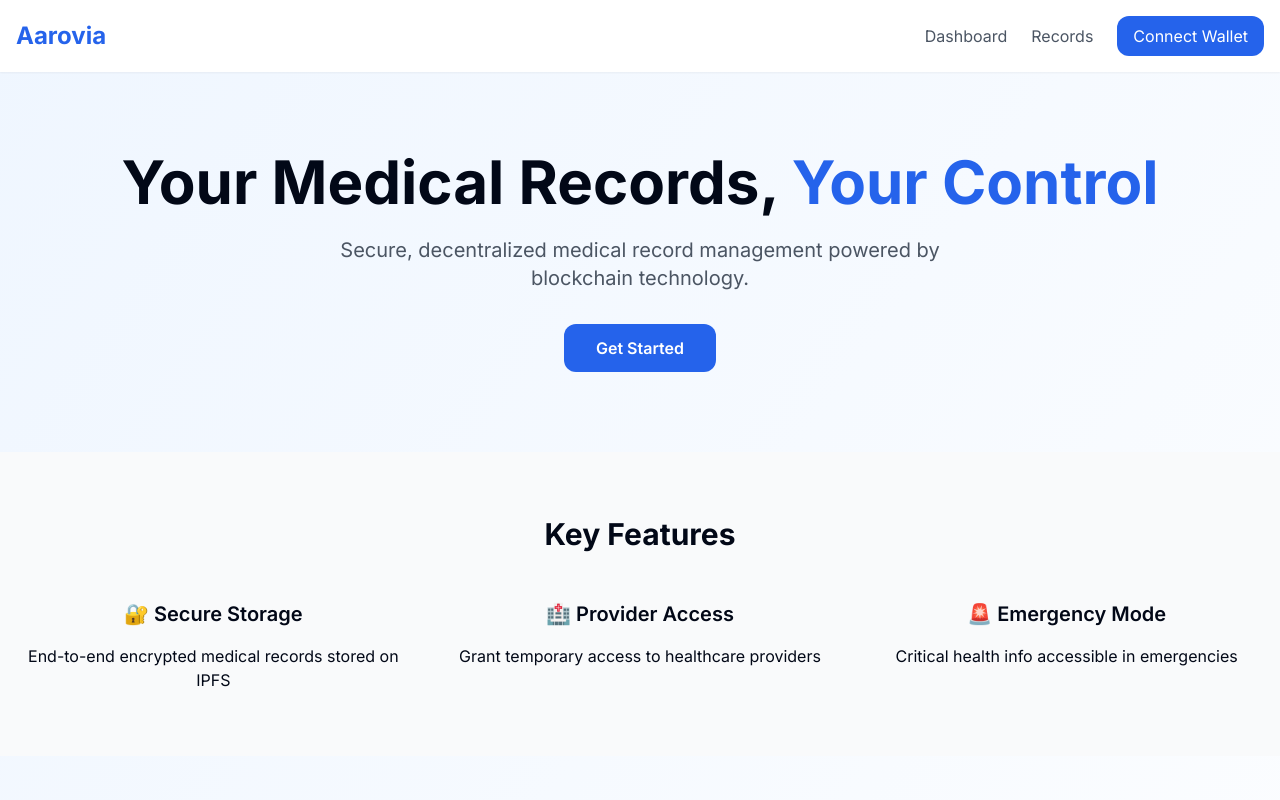
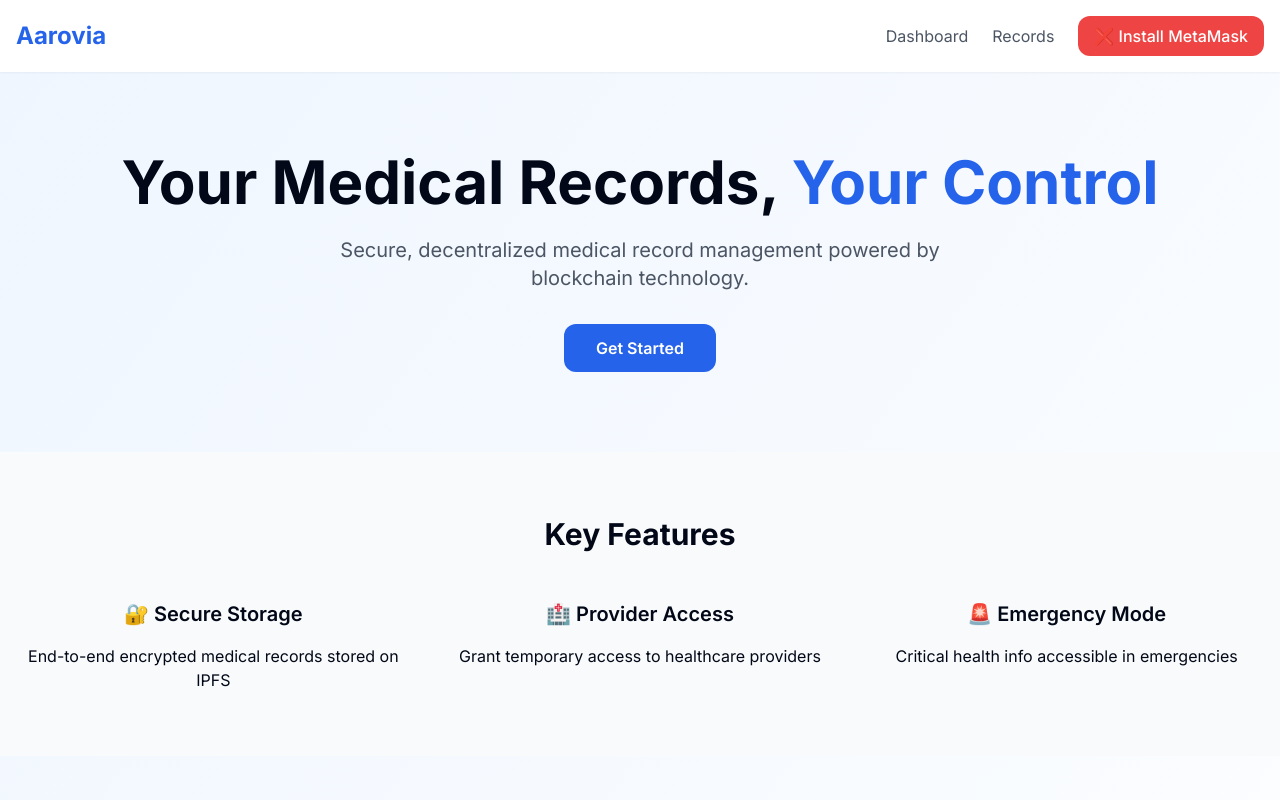
Before and after one commit to TanujTS/aarovia, a Next.js app in the folder apps/web/: page / in a window 1280 px wide. Shown: the top 800 px of the page. Built offline with nearby package versions, Linux system fonts and the light colour scheme.

Commit message:
api login tested- IT WORKS+ ethereum interface tested

```diff
--- a/apps/web/src/components/layout/header.tsx
+++ b/apps/web/src/components/layout/header.tsx
@@ -1,7 +1,89 @@
-import React from 'react'
+'use client'
+import React, { useState, useEffect } from 'react'
 import Link from 'next/link'
 
 export function Header() {
+  const [walletAddress, setWalletAddress] = useState<string | null>(null)
+  const [isConnecting, setIsConnecting] = useState(false)
+  const [metaMaskAvailable, setMetaMaskAvailable] = useState(false)
+
+  // Check MetaMask status on component mount
+  useEffect(() => {
+    checkMetaMaskStatus()
+  }, [])
+
+  const checkMetaMaskStatus = () => {
+    if (typeof window !== 'undefined') {
+      const isAvailable = typeof window.ethereum !== 'undefined' && !!window.ethereum?.isMetaMask
+      setMetaMaskAvailable(isAvailable)
+      console.log('MetaMask available:', isAvailable)
+    }
+  }
+
+  const connectWallet = async () => {
+    console.log('🔍 Connect wallet clicked!')
+    setIsConnecting(true)
+
+    // Check if MetaMask is available
+    if (window.ethereum && window.ethereum.isMetaMask) {
+      console.log('✅ MetaMask detected!')
+      try {
+        console.log('📝 Requesting eth_requestAccounts...')
+
+        // This should trigger MetaMask popup
+        const accounts = await window.ethereum.request({
+          method: "eth_requestAccounts",
+        })
+        console.log("Connected:", accounts[0])
+
+        // Get network ID
+        const networkId = await window.ethereum.request({
+          method: 'net_version'
+        })
+        console.log("Network ID:", networkId)
+
+        const walletAddr = accounts[0]
+        console.log("Wallet Address:", walletAddr)
+
+        // Create message to sign for authentication
+        const message = "Sign this message to authenticate with Aarovia Medical Records"
+
+        // Request signature from MetaMask
+        const signature = await window.ethereum.request({
+          method: "personal_sign",
+          params: [message, walletAddr],
+        })
+        console.log("Signature:", signature)
+
+        // Store wallet address in state
+        setWalletAddress(walletAddr)
+
+        const loginData = {
+          address: walletAddr,
+          signature: signature,
+          message: message
+        }
+        console.log("Login Data for API:", loginData)
+
+        // Store login data globally for potential API calls
+        ;(window as any).loginData = loginData
+
+      } catch (err: any) {
+        console.error("Error:", err)
+        alert(`Connection failed: ${err.message}`)
+      }
+    } else {
+      console.log('❌ MetaMask not found or not enabled')
+      alert('MetaMask not found! Please install MetaMask extension from https://metamask.io/download/')
+    }
+
+    setIsConnecting(false)
+  }
+
+  const formatAddress = (address: string) => {
+    return `${address.substring(0, 6)}...${address.substring(address.length - 4)}`
+  }
+
   return (
     <header className="bg-white shadow-sm">
       <nav className="container mx-auto px-4 py-4 flex justify-between items-center">
@@ -15,9 +97,34 @@ export function Header() {
           <Link href="/records" className="text-gray-600 hover:text-gray-900">
             Records
           </Link>
-          <button className="bg-blue-600 text-white px-4 py-2 rounded-lg hover:bg-blue-700">
-            Connect Wallet
-          </button>
+
+          {walletAddress ? (
+            <div className="flex items-center space-x-2">
+              <span className="text-sm text-gray-600">
+                {formatAddress(walletAddress)}
+              </span>
+              <div className="w-2 h-2 bg-green-500 rounded-full"></div>
+            </div>
+          ) : (
+            <button
+              onClick={connectWallet}
+              disabled={isConnecting || !metaMaskAvailable}
+              className={`px-4 py-2 rounded-lg font-medium transition-colors ${
+                isConnecting
+                  ? 'bg-gray-400 text-white cursor-not-allowed'
+                  : metaMaskAvailable
+                    ? 'bg-blue-600 text-white hover:bg-blue-700'
+                    : 'bg-red-500 text-white hover:bg-red-600'
+              }`}
+            >
+              {isConnecting
+                ? '🔄 Connecting...'
+                : metaMaskAvailable
+                  ? 'Connect Wallet'
+                  : '❌ Install MetaMask'
+              }
+            </button>
+          )}
         </div>
       </nav>
     </header>
--- /dev/null
+++ b/apps/web/src/types/ethereum.d.ts
@@ -0,0 +1,12 @@
+declare global {
+  interface Window {
+    ethereum?: {
+      isMetaMask?: boolean
+      request: (args: { method: string; params?: any[] }) => Promise<any>
+      on: (event: string, callback: (...args: any[]) => void) => void
+      removeListener: (event: string, callback: (...args: any[]) => void) => void
+    }
+  }
+}
+
+export {}
```
